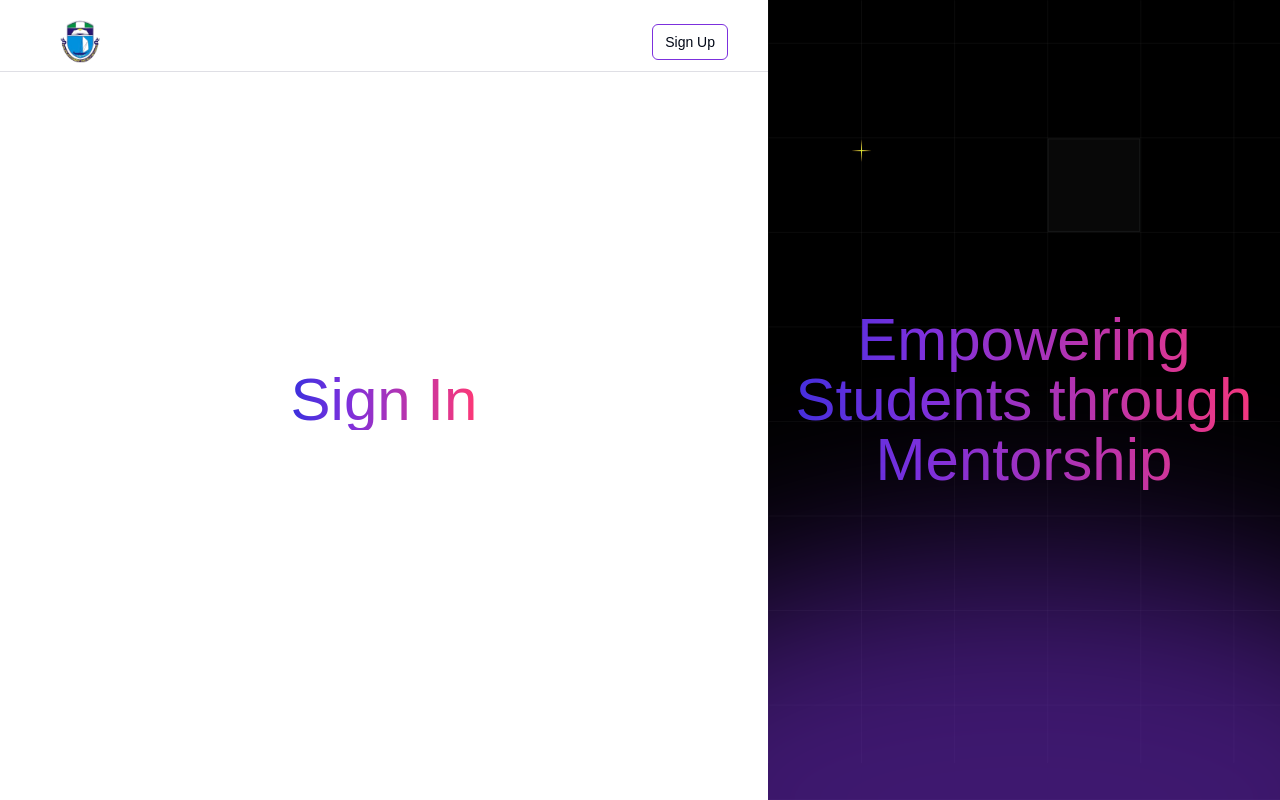
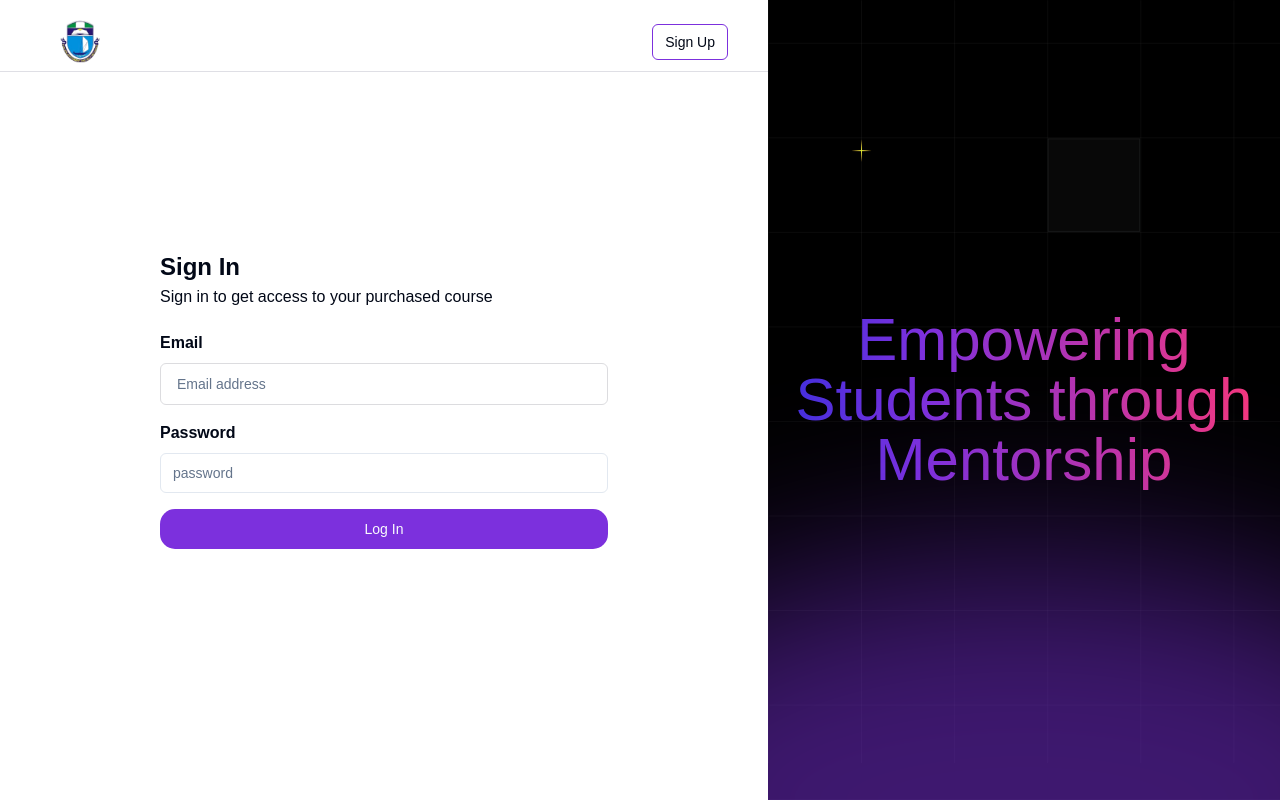
Before and after one commit to lordson-silver/group8, a Next.js app: page /signin in a window 1280 px wide. Built offline with nearby package versions, Linux system fonts and the light colour scheme.

Commit message:
Initial Commit

```diff
--- a/app/(auth)/signin/page.tsx
+++ b/app/(auth)/signin/page.tsx
@@ -1,9 +1,96 @@
-import React from 'react'
+'use client';
+
+import { zodResolver } from '@hookform/resolvers/zod';
+import { useForm } from 'react-hook-form';
+import { z } from 'zod';
+
+import { Button } from '@/components/ui/button';
+import {
+  Form,
+  FormControl,
+  FormDescription,
+  FormField,
+  FormItem,
+  FormLabel,
+  FormMessage,
+} from '@/components/ui/form';
+import { Input } from '@/components/ui/input';
+import { toast } from '@/components/ui/use-toast';
+
+import Link from 'next/link';
+
+const FormSchema = z.object({
+  email: z.string().email(),
+  password: z.string().min(8, {
+    message: 'password must be a minimum of 8 characters',
+  }),
+});
 
 const SignIn = () => {
+  const form = useForm<z.infer<typeof FormSchema>>({
+    resolver: zodResolver(FormSchema),
+  });
+  function onSubmit(data: z.infer<typeof FormSchema>) {
+    toast({
+      title: 'You submitted the following values:',
+      description: (
+        <pre className="mt-2 w-[340px] rounded-md bg-slate-950 p-4">
+          <code className="text-white">{JSON.stringify(data, null, 2)}</code>
+        </pre>
+      ),
+    });
+  }
   return (
-    <h1 className='text-6xl text_gradient'>Sign In</h1>
-  )
-}
+    <div className="font-jakarta  max-w-md w-full mx-auto flex flex-col justify-center gap-2">
+      <div className="description leading-7">
+        <h2 className="font-semibold text-2xl">Sign In</h2>
+        <p>Sign in to get access to your purchased course</p>
+      </div>
+      <Form {...form}>
+        <div className="flex mt-3 flex-col justify-center">
+          <form onSubmit={form.handleSubmit(onSubmit)} className="grid gap-4">
+            <FormField
+              control={form.control}
+              name="email"
+              render={({ field }) => (
+                <FormItem>
+                  <FormLabel className="text-[16px]  font-semibold ">
+                    Email
+                  </FormLabel>
+                  <FormMessage />
+                  <FormControl>
+                    <Input
+                      {...field}
+                      placeholder="Email address"
+                      className="py-[20px] px-[16px] outline-none border-[#DCDCDF] focus:border-[#DCDCDF] background-white"
+                    />
+                  </FormControl>
+                </FormItem>
+              )}
+            />
+            <FormField
+              control={form.control}
+              name="password"
+              render={({ field }) => (
+                <FormItem>
+                  <FormLabel className="text-[16px]  font-semibold ">
+                    Password
+                  </FormLabel>
+                  <FormMessage />
+                  <FormControl>
+                    <Input {...field} placeholder="password" type="password" />
+                  </FormControl>
+                </FormItem>
+              )}
+            />
+            <Button type="submit" className="w-full rounded-[15px] ">
+              Log In
+            </Button>
+          </form>
+        </div>
+      </Form>
+    </div>
+  );
+};
 
-export default SignIn
+export default SignIn;
--- a/app/(root)/styles/fonts.ts
+++ b/app/(root)/styles/fonts.ts
@@ -4,8 +4,14 @@
  * Neue Machina is an imported font.
  */
 
-import localFont from "next/font/local"
+import localFont from 'next/font/local';
+import { Plus_Jakarta_Sans } from 'next/font/google';
 
-const neue = localFont({ src: './PPNeueMachina-PlainRegular.otf'})
+const plusJakartaSans = Plus_Jakarta_Sans({
+  weight: ['400', '700'], // Specify the weights you need
+  subsets: ['latin'], // Specify the subsets you need
+});
 
-export { neue }
+const neue = localFont({ src: './PPNeueMachina-PlainRegular.otf' });
+
+export { neue, plusJakartaSans };
--- a/components/ui/input.tsx
+++ b/components/ui/input.tsx
@@ -1,6 +1,6 @@
-import * as React from "react"
+import * as React from 'react';
 
-import { cn } from "@/lib/utils"
+import { cn } from '@/lib/utils';
 
 export interface InputProps
   extends React.InputHTMLAttributes<HTMLInputElement> {}
@@ -11,15 +11,15 @@ const Input = React.forwardRef<HTMLInputElement, InputProps>(
       <input
         type={type}
         className={cn(
-          "flex h-10 w-full rounded-md border border-input bg-background px-3 py-2 text-sm ring-offset-background file:border-0 file:bg-transparent file:text-sm file:font-medium placeholder:text-muted-foreground focus-visible:outline-none focus-visible:ring-2 focus-visible:ring-ring focus-visible:ring-offset-2 disabled:cursor-not-allowed disabled:opacity-50",
+          'flex h-10 w-full rounded-md border border-input bg-[#FFFFFF] px-3 py-2 text-sm ring-offset-background file:border-0 file:bg-transparent file:text-sm file:font-medium placeholder:text-muted-foreground focus-visible:outline-none focus-visible:ring-2 focus-visible:ring-ring focus-visible:ring-offset-2 disabled:cursor-not-allowed disabled:opacity-50',
           className
         )}
         ref={ref}
         {...props}
       />
-    )
+    );
   }
-)
-Input.displayName = "Input"
+);
+Input.displayName = 'Input';
 
-export { Input }
+export { Input };
--- a/tailwind.config.ts
+++ b/tailwind.config.ts
@@ -1,98 +1,102 @@
-const defaultTheme = require("tailwindcss/defaultTheme");
+const defaultTheme = require('tailwindcss/defaultTheme');
 
-const svgToDataUri = require("mini-svg-data-uri");
+const svgToDataUri = require('mini-svg-data-uri');
 
-const colors = require("tailwindcss/colors");
+const colors = require('tailwindcss/colors');
 const {
   default: flattenColorPalette,
-} = require("tailwindcss/lib/util/flattenColorPalette");
-
+} = require('tailwindcss/lib/util/flattenColorPalette');
 
 /** @type {import('tailwindcss').Config} */
 
 module.exports = {
-  darkMode: ["class"],
+  darkMode: ['class'],
   content: [
-    "./app/**/*.{js,ts,jsx,tsx,mdx}",
-    "./pages/**/*.{js,ts,jsx,tsx,mdx}",
-    "./components/**/*.{js,ts,jsx,tsx,mdx}",
+    './app/**/*.{js,ts,jsx,tsx,mdx}',
+    './pages/**/*.{js,ts,jsx,tsx,mdx}',
+    './components/**/*.{js,ts,jsx,tsx,mdx}',
 
     // Or if using `src` directory:
-    "./src/**/*.{js,ts,jsx,tsx,mdx}",
-	],
-  prefix: "",
+    './src/**/*.{js,ts,jsx,tsx,mdx}',
+  ],
+  prefix: '',
   theme: {
     container: {
       center: true,
-      padding: "2rem",
+      padding: '2rem',
       screens: {
-        "2xl": "1400px",
+        '2xl': '1400px',
       },
     },
     extend: {
       colors: {
-        border: "hsl(var(--border))",
-        input: "hsl(var(--input))",
-        ring: "hsl(var(--ring))",
-        background: "hsl(var(--background))",
-        foreground: "hsl(var(--foreground))",
-        gradient: "linear-gradient(90.58deg, #3A30DD 0%, #7C30DD 26%, #FE3876 100%)",
+        border: 'hsl(var(--border))',
+        input: 'hsl(var(--input))',
+        ring: 'hsl(var(--ring))',
+        background: 'hsl(var(--background))',
+        foreground: 'hsl(var(--foreground))',
+        gradient:
+          'linear-gradient(90.58deg, #3A30DD 0%, #7C30DD 26%, #FE3876 100%)',
         primary: {
-          DEFAULT: "#7C30DD",
-          foreground: "hsl(var(--primary-foreground))",
+          DEFAULT: '#7C30DD',
+          foreground: 'hsl(var(--primary-foreground))',
         },
         secondary: {
-          DEFAULT: "hsl(var(--secondary))",
-          foreground: "hsl(var(--secondary-foreground))",
+          DEFAULT: 'hsl(var(--secondary))',
+          foreground: 'hsl(var(--secondary-foreground))',
         },
         destructive: {
-          DEFAULT: "hsl(var(--destructive))",
-          foreground: "hsl(var(--destructive-foreground))",
+          DEFAULT: 'hsl(var(--destructive))',
+          foreground: 'hsl(var(--destructive-foreground))',
         },
         muted: {
-          DEFAULT: "hsl(var(--muted))",
-          foreground: "hsl(var(--muted-foreground))",
+          DEFAULT: 'hsl(var(--muted))',
+          foreground: 'hsl(var(--muted-foreground))',
         },
         accent: {
-          DEFAULT: "hsl(var(--accent))",
-          foreground: "hsl(var(--accent-foreground))",
+          DEFAULT: 'hsl(var(--accent))',
+          foreground: 'hsl(var(--accent-foreground))',
         },
         popover: {
-          DEFAULT: "hsl(var(--popover))",
-          foreground: "hsl(var(--popover-foreground))",
+          DEFAULT: 'hsl(var(--popover))',
+          foreground: 'hsl(var(--popover-foreground))',
         },
         card: {
-          DEFAULT: "hsl(var(--card))",
-          foreground: "hsl(var(--card-foreground))",
+          DEFAULT: 'hsl(var(--card))',
+          foreground: 'hsl(var(--card-foreground))',
         },
       },
       borderRadius: {
-        lg: "var(--radius)",
-        md: "calc(var(--radius) - 2px)",
-        sm: "calc(var(--radius) - 4px)",
+        lg: 'var(--radius)',
+        md: 'calc(var(--radius) - 2px)',
+        sm: 'calc(var(--radius) - 4px)',
       },
       keyframes: {
-        "accordion-down": {
-          from: { height: "0" },
-          to: { height: "var(--radix-accordion-content-height)" },
+        'accordion-down': {
+          from: { height: '0' },
+          to: { height: 'var(--radix-accordion-content-height)' },
         },
-        "accordion-up": {
-          from: { height: "var(--radix-accordion-content-height)" },
-          to: { height: "0" },
+        'accordion-up': {
+          from: { height: 'var(--radix-accordion-content-height)' },
+          to: { height: '0' },
         },
       },
       animation: {
-        "accordion-down": "accordion-down 0.2s ease-out",
-        "accordion-up": "accordion-up 0.2s ease-out",
+        'accordion-down': 'accordion-down 0.2s ease-out',
+        'accordion-up': 'accordion-up 0.2s ease-out',
+      },
+      fontFamily: {
+        jakarta: ['"Plus Sans Jakarta"', 'sans-serif'],
       },
     },
   },
-  plugins: [require("tailwindcss-animate"),
+  plugins: [
+    require('tailwindcss-animate'),
     addVariablesForColors,
     function ({ matchUtilities, theme }: any) {
       matchUtilities(
         {
-          "bg-grid": (value: any) => ({
+          'bg-grid': (value: any) => ({
             backgroundImage: `url("${svgToDataUri(
               `<svg width="1443" height="953" viewBox="0 0 1443 953" fill="none" xmlns="http://www.w3.org/2000/svg">
               <line x1="0.781738" y1="51.5398" x2="1442.5" y2="51.5399" stroke="white" stroke-opacity="0.09" stroke-width="0.600716"/>
@@ -175,30 +179,30 @@ module.exports = {
               `
             )}")`,
           }),
-          "bg-grid-small": (value: any) => ({
+          'bg-grid-small': (value: any) => ({
             backgroundImage: `url("${svgToDataUri(
               `<svg xmlns="http://www.w3.org/2000/svg" viewBox="0 0 32 32" width="8" height="8" fill="none" stroke="${value}"><path d="M0 .5H31.5V32"/></svg>`
             )}")`,
           }),
-          "bg-dot": (value: any) => ({
+          'bg-dot': (value: any) => ({
             backgroundImage: `url("${svgToDataUri(
               `<svg xmlns="http://www.w3.org/2000/svg" viewBox="0 0 32 32" width="16" height="16" fill="none"><circle fill="${value}" id="pattern-circle" cx="10" cy="10" r="1.6257413380501518"></circle></svg>`
             )}")`,
           }),
         },
-        { values: flattenColorPalette(theme("backgroundColor")), type: "color" }
+        { values: flattenColorPalette(theme('backgroundColor')), type: 'color' }
       );
     },
   ],
-}
+};
 
 function addVariablesForColors({ addBase, theme }: any) {
-  let allColors = flattenColorPalette(theme("colors"));
+  let allColors = flattenColorPalette(theme('colors'));
   let newVars = Object.fromEntries(
     Object.entries(allColors).map(([key, val]) => [`--${key}`, val])
   );
 
   addBase({
-    ":root": newVars,
+    ':root': newVars,
   });
 }
```
